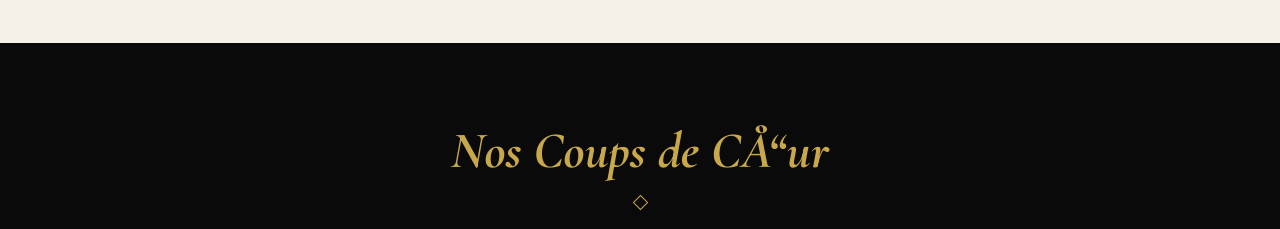
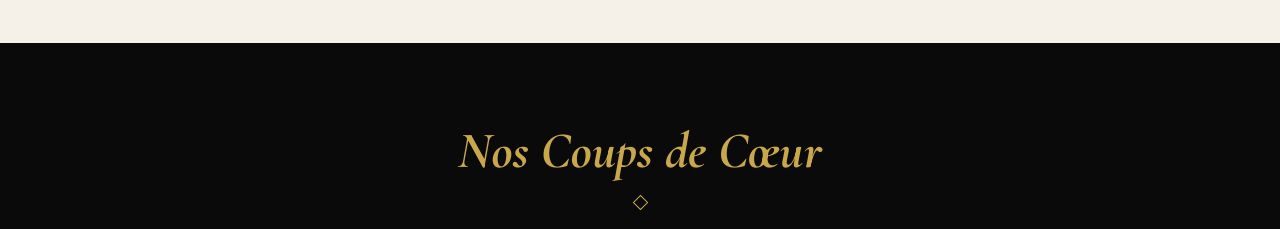
Before and after one commit to BHALLI-AYOUB/lacostume, a website: page index.html in a window 1280 px wide. Shown: the part 1660-1889 px from the top of the page. Drawn offline with nearby package versions, Linux system fonts and the light colour scheme.

Commit message:
Fix coups de coeur title

```diff
--- a/index.html
+++ b/index.html
@@ -1463,7 +1463,7 @@
     </section>
 
     <section class="section section-dark" id="modeles">
-      <div class="section-title animate-on-scroll"><h2>Nos Coups de CÅ“ur</h2><span class="ornament"></span></div>
+      <div class="section-title animate-on-scroll"><h2>Nos Coups de Cœur</h2><span class="ornament"></span></div>
       <div class="product-grid">
         <article class="product-card animate-on-scroll"><img src="assets/images/products/smoking-noir.jpg" alt="Smoking Noir" loading="lazy"><h3>Smoking Noir</h3><a href="#contact">Réserver</a></article>
         <article class="product-card animate-on-scroll"><img src="assets/images/products/smoking-noir-3-pieces-col-chale.jpg" alt="Smoking Noir 3 Pièces Col Châle" loading="lazy"><h3>Smoking Noir 3 Pièces Col Châle</h3><a href="#contact">Réserver</a></article>
```
